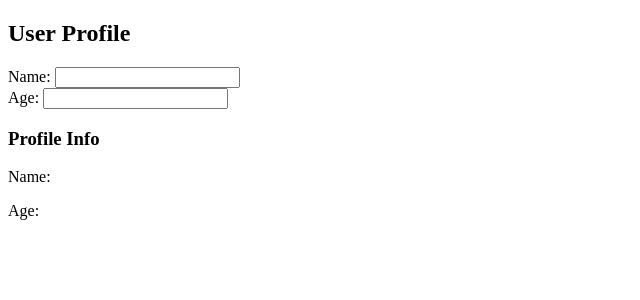
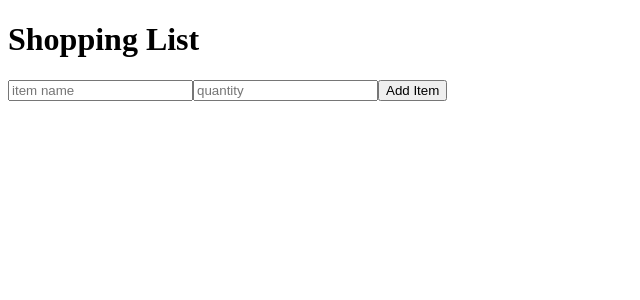
Before and after one commit to rahul-1716/webdev-projectone, a React (Vite) app in the folder react-js/react-demos/: page / in a window 1280 px wide. Shown: the top 300 px of the page, without its empty margins (0-640 px from the left). Built offline with nearby package versions, Linux system fonts and the light colour scheme.

Commit message:
shopping list

```diff
--- a/react-js/react-demos/src/App.jsx
+++ b/react-js/react-demos/src/App.jsx
@@ -1,11 +1,12 @@
 import React from 'react'
 import TodoList from './components/TodoList'
 import ProfileInfo from './components/ProfileInfo'
+import ShoppingList from './components/ShoppingList'
 
 const App = () => {
   return (
 
-    <ProfileInfo />
+    <ShoppingList />
   )
 }
 
--- /dev/null
+++ b/react-js/react-demos/src/components/ShoppingList.jsx
@@ -0,0 +1,58 @@
+import React, { useState } from 'react'
+
+const ShoppingList = () => {
+    const [items, setItems] = useState([]);
+    const [name, setName] = useState('');
+    const [quantity, setQuantity] = useState('')
+
+    const handleSubmit = e => {
+        e.preventDefault();
+
+        if(!name || !quantity) return;
+
+        const newItem = {
+            name,
+            quantity: parseInt(quantity),
+        }
+
+        setItems((prevItem) => [...prevItem, newItem])
+        setName('')
+        setQuantity('')
+    }
+  return (
+    <div>
+        <h1>Shopping List</h1>
+        <form action="" onSubmit={handleSubmit}>
+            <input
+            type="text"
+            name=""
+            id=""
+            placeholder='item name'
+            value={name}
+            onChange={(e) => setName(e.target.value)} />
+
+            <input
+            type="number"
+            name=""
+            id=""
+            placeholder='quantity'
+            value={quantity}
+            onChange={(e) => setQuantity(e.target.value)} />
+
+            <button type="submit">Add Item</button>
+        </form>
+
+        <ul>
+            {
+                items.map((item, index) => (
+                    <li key={index}>
+                        {item.name} - Quantity: {item.quantity} pc/s
+                    </li>
+                ))
+            }
+        </ul>
+    </div>
+  )
+}
+
+export default ShoppingList
```
